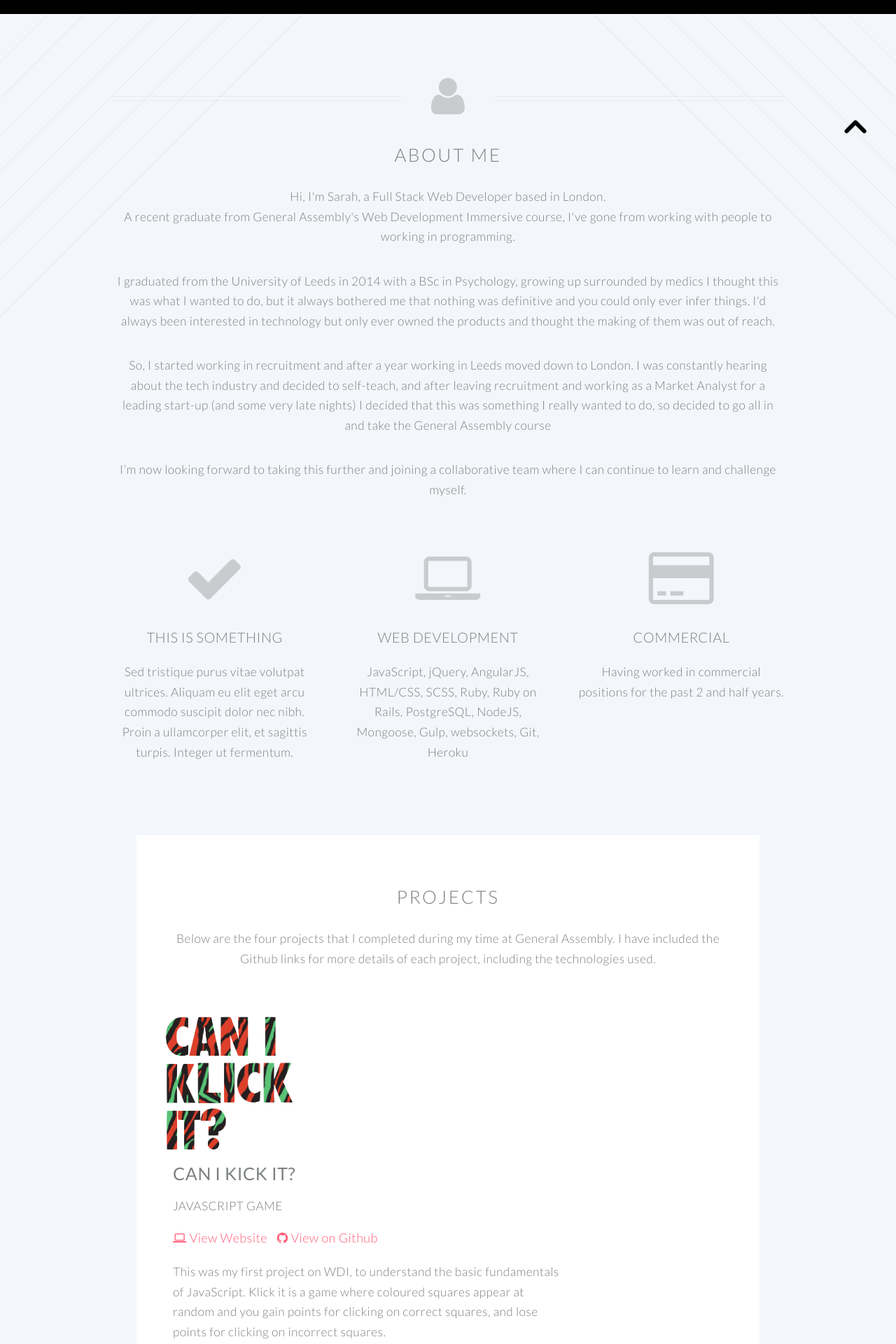
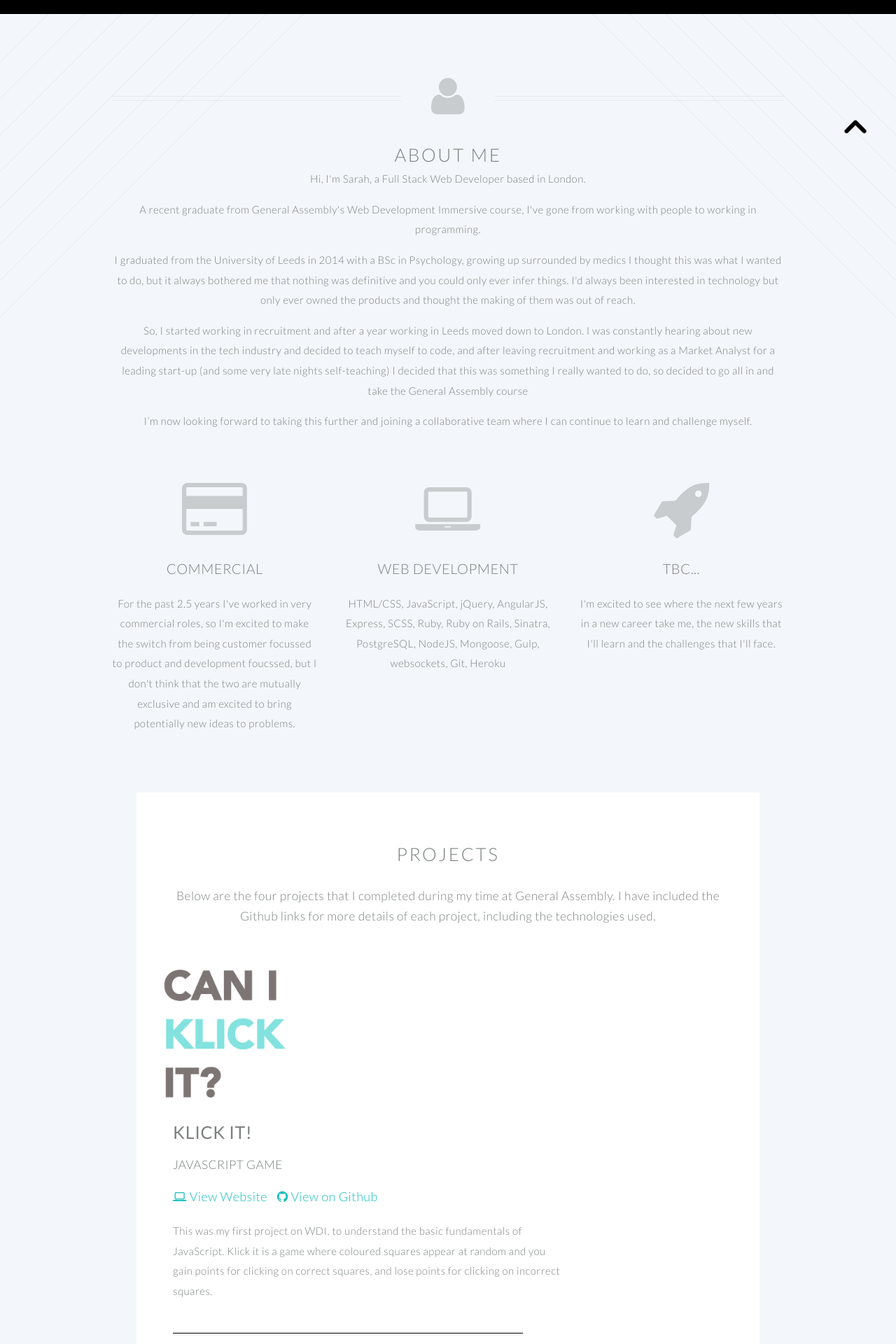
Before and after one commit to sarahemilym/sarahemilym.github.io, a Jekyll site: the page built from index.html, in a window 1280 px wide. Shown: the part 673-2593 px from the top of the page at 70% size. Built offline with Jekyll 4.4.1, drawn with Linux system fonts in a browser that asks for light colours.

Commit message:
final commit before uploading to domain

```diff
--- a/css/style.css
+++ b/css/style.css
@@ -55,7 +55,7 @@
 	}
 
 	p, ul, ol, dl, table, blockquote {
-		margin: 0 0 2em 0;
+		margin: 0 0 1em 0;
 	}
 
 	h1, h2, h3, h4, h5, h6 {
@@ -108,6 +108,14 @@
 
   .container {
     text-align: center;
+  }
+
+  .about-me {
+    font-size: 15px;
+  }
+
+  .wrapper.style1.container.special p {
+    font-size: 15px;
   }
 
 /* Section/Article */
@@ -382,12 +390,13 @@
 
       .project div p {
         margin-top: 20px;
+        font-size: 15px;
       }
 
       .project-link {
         margin-right: 10px;
         font-size: 18px;
-        color: #FF5D7A;
+        color: #17BEBB;
       }
 
       .project-link:hover {
--- a/index.html
+++ b/index.html
@@ -11,12 +11,13 @@ layout: landing-page
   <header class="special container">
     <span class="icon fa-user"></span>
     <h2>About Me</h2>
+    <div class="about-me">
     <p>Hi, I'm Sarah, a Full Stack Web Developer based in London. </p>
     <p>A recent graduate from General Assembly's Web Development Immersive course, I've gone from working with people to working in programming.</p>
     <p>I graduated from the University of Leeds in 2014 with a BSc in Psychology, growing up surrounded by medics I thought this was what I wanted to do, but it always bothered me that nothing was definitive and you could only ever infer things. I'd always been interested in technology but only ever owned the products and thought the making of them was out of reach.</p>
-    <p>So, I started working in recruitment and after a year working in Leeds moved down to London. I was constantly hearing about the tech industry and decided to self-teach, and after leaving recruitment and working as a Market Analyst for a leading start-up (and some very late nights) I decided that this was something I really wanted to do, so decided to go all in and take the General Assembly course</p>
+    <p>So, I started working in recruitment and after a year working in Leeds moved down to London. I was constantly hearing about new developments in the tech industry and decided to teach myself to code, and after leaving recruitment and working as a Market Analyst for a leading start-up (and some very late nights self-teaching) I decided that this was something I really wanted to do, so decided to go all in and take the General Assembly course</p>
     <p> I’m now looking forward to taking this further and joining a collaborative team where I can continue to learn and challenge myself.</p>
-
+  </div>
   </header>
 
   <!-- One -->
@@ -54,13 +55,12 @@ layout: landing-page
 <section class="wrapper style1 container special">
 <div class="row">
 <div class="4u">
-
 <section>
-<span class="icon featured fa-check"></span>
+<span class="icon featured fa-credit-card"></span>
 <header>
-<h3>This is Something</h3>
+<h3>Commercial</h3>
 </header>
-<p>Sed tristique purus vitae volutpat ultrices. Aliquam eu elit eget arcu commodo suscipit dolor nec nibh. Proin a ullamcorper elit, et sagittis turpis. Integer ut fermentum.</p>
+<p>For the past 2.5 years I've worked in very commercial roles, so I'm excited to make the switch from being customer focussed to product and development foucssed, but I don't think that the two are mutually exclusive and am excited to bring potentially new ideas to problems.</p>
 </section>
 
 </div>
@@ -71,7 +71,7 @@ layout: landing-page
 <header>
 <h3>Web Development</h3>
 </header>
-<p>JavaScript, jQuery, AngularJS, HTML/CSS, SCSS, Ruby, Ruby on Rails, PostgreSQL, NodeJS, Mongoose, Gulp, websockets, Git, Heroku
+<p>HTML/CSS, JavaScript, jQuery, AngularJS, Express, SCSS, Ruby, Ruby on Rails, Sinatra, PostgreSQL, NodeJS, Mongoose, Gulp, websockets, Git, Heroku
 
 
 </p>
@@ -79,14 +79,13 @@ layout: landing-page
 
 </div>
 <div class="4u">
-
-<section>
-<span class="icon featured fa-credit-card"></span>
-<header>
-<h3>Commercial</h3>
-</header>
-<p>Having worked in commercial positions for the past 2 and half years.</p>
-</section>
+  <section>
+  <span class="icon featured fa-rocket"></span>
+  <header>
+  <h3>TBC...</h3>
+  </header>
+  <p>I'm excited to see where the next few years in a new career take me, the new skills that I'll learn and the challenges that I'll face.</p>
+  </section>
 </div>
 </div>
 </section>
@@ -107,9 +106,9 @@ layout: landing-page
     <!-- <div class="6u"> -->
 
     <section class="project left">
-      <img src="images/klickit-logo.png" id="klick-it" alt="Klick It Project">
+      <img src="images/klickit-logo2.png" id="klick-it" alt="Klick It Project">
       <div>
-        <h3>Can I Kick It?</h3>
+        <h3>Klick It!</h3>
         <h6>Javascript Game</h6>
         <a class="project-link" href="https://klickit.herokuapp.com/" target="_blank"><i class="fa fa-laptop" aria-hidden="true"></i> View Website</a>
         <a class="project-link" href="https://github.com/sarahemilym/WDI_PROJECT_1" target="_blank"><i class="fa fa-github" aria-hidden="true"></i> View on Github</a>
```
Also changed, not shown: images/klickit-logo2.png (added).
